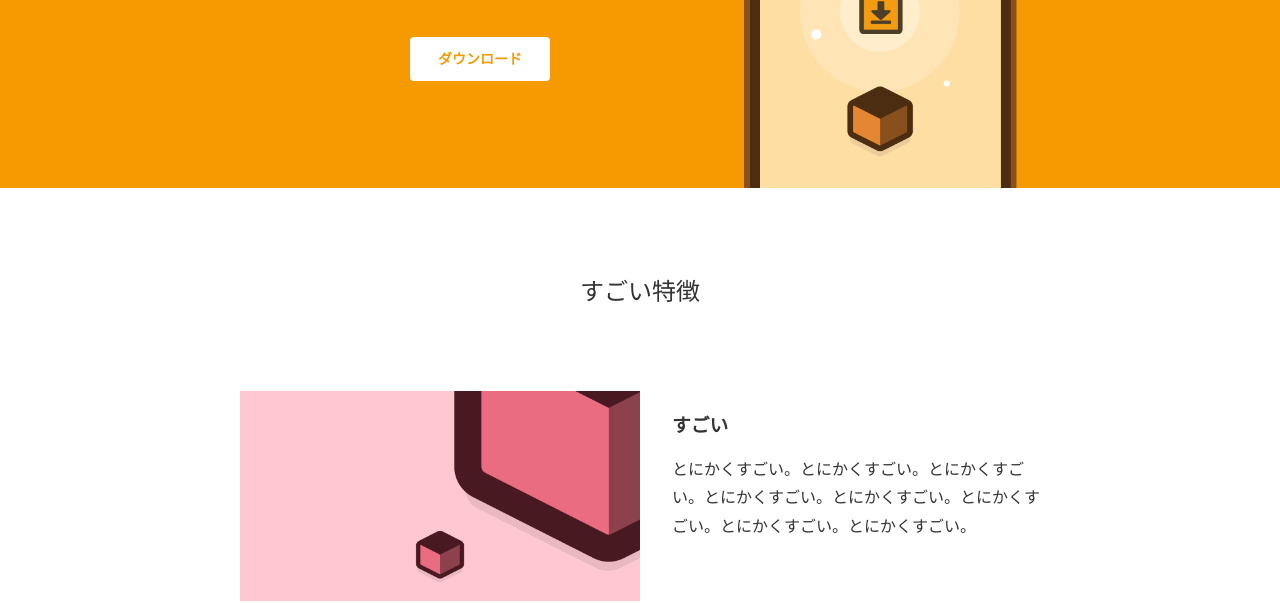
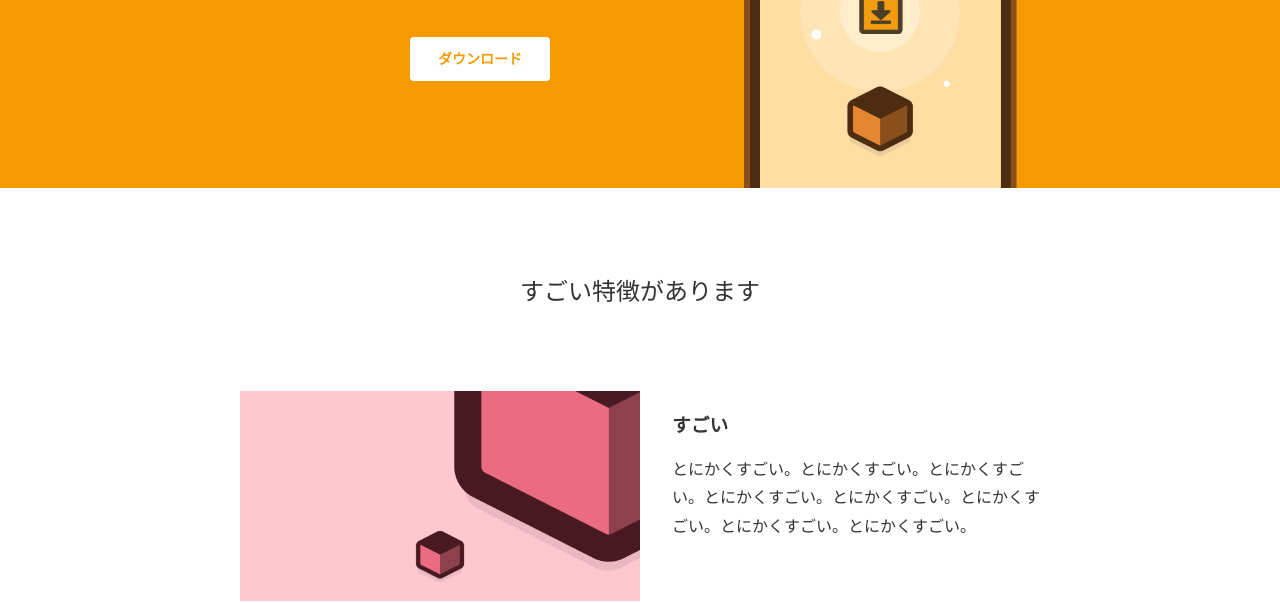
Before and after one commit to Daichi-appy/Daichi-appy.github.io, a plain HTML site: page index.html in a window 1280 px wide. Shown: the part 197-800 px from the top of the page. Drawn offline with Linux system fonts and the light colour scheme.

Commit message:
Add files via upload

```diff
--- a/index.html
+++ b/index.html
@@ -22,7 +22,7 @@
     </header>
 
     <section class="features">
-        <h1>すごい特徴</h1>
+        <h1>すごい特徴があります</h1>
 
         <div class="container">
             <section>
```
